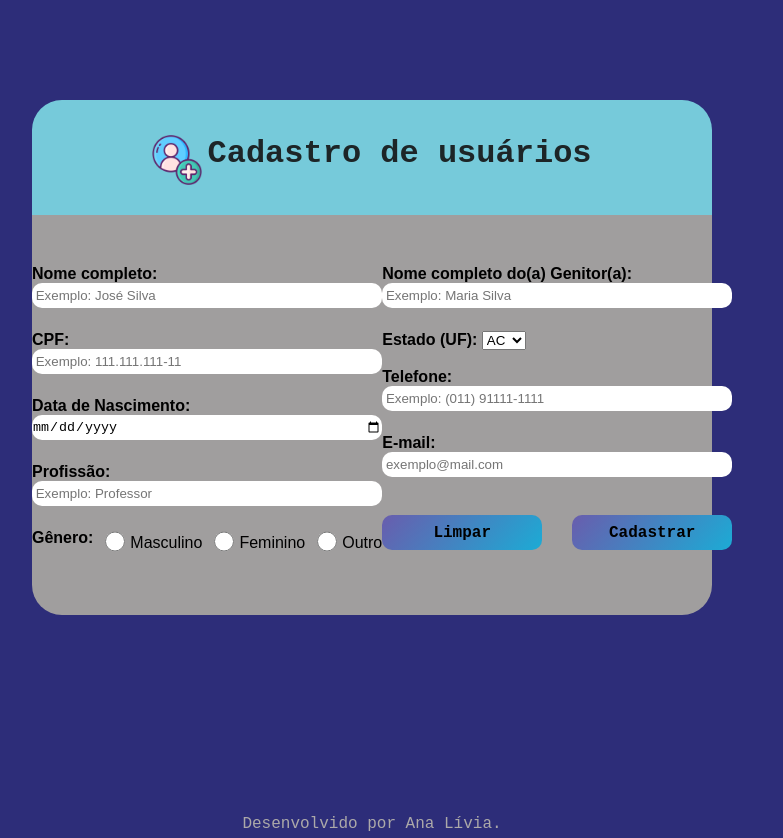
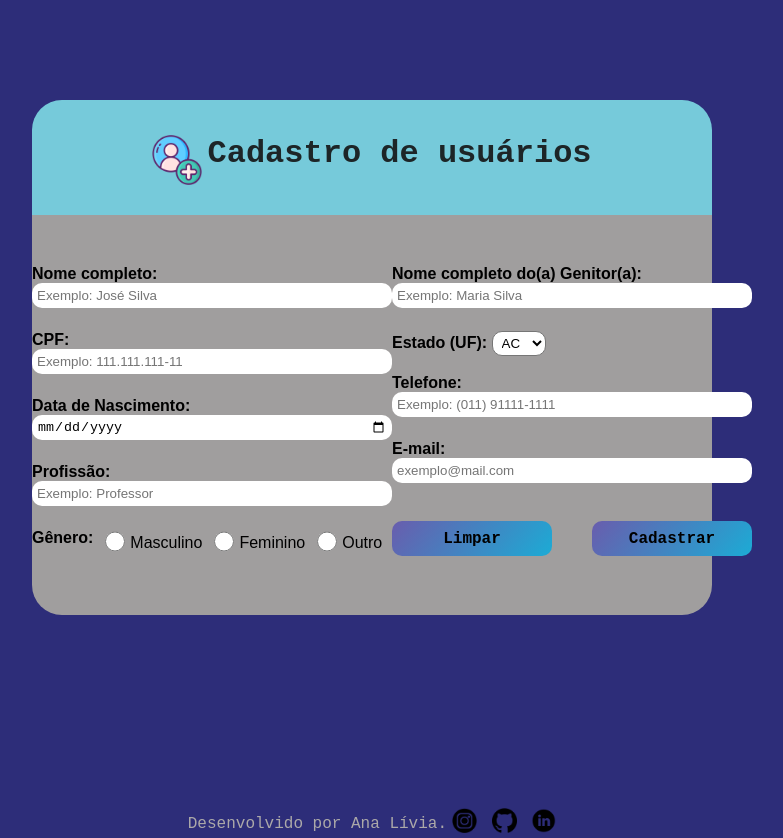
Before and after one commit to aliviasg/forms, a plain HTML site: page index.html in a window 1280 px wide. Shown: the whole page, without its empty margins (268-1051 px from the left). Drawn offline with Linux system fonts and the light colour scheme.

Commit message:
icones, ajustes de espaçamento no placeholder e seletor

```diff
--- a/index.html
+++ b/index.html
@@ -18,13 +18,13 @@
             <form class="register-info">
                 <div class="form1">
                     <b>Nome completo:</b> <br>
-                    <input type="text" name="nome" placeholder=" Exemplo: José Silva"/><br><br>
+                    <input type="text" name="nome" placeholder="Exemplo: José Silva"/><br><br>
                     <b>CPF:</b> <br>
-                    <input type="number" name="CPF" placeholder=" Exemplo: 111.111.111-11"/><br><br>
+                    <input type="number" name="CPF" placeholder="Exemplo: 111.111.111-11"/><br><br>
                     <b>Data de Nascimento:</b><br>
                     <input type="date" name="nascimento"/><br><br>
                     <b>Profissão:</b> <br>
-                    <input type="text" name="profissão" placeholder=" Exemplo: Professor"/><br><br>
+                    <input type="text" name="profissão" placeholder="Exemplo: Professor"/><br><br>
                     <div class="radio-div">
                         <b>Gênero:</b>
                         <input class="radio" type="radio" name="genero" value="masculino"/>
@@ -37,7 +37,7 @@
                 </div>
                 <div class="form2">
                     <b>Nome completo do(a) Genitor(a):</b> <br>
-                    <input type="text" name="nome genitor" placeholder=" Exemplo: Maria Silva"/><br><br>
+                    <input type="text" name="nome genitor" placeholder="Exemplo: Maria Silva"/><br><br>
                     <b>Estado (UF):</b>
                     <select>
                         <option>AC</option>
@@ -69,9 +69,9 @@
                         <option>TO</option>
                     </select> <br> <br>
                     <b>Telefone:</b><br>
-                    <input type="tel" name="telefone" placeholder=" Exemplo: (011) 91111-1111"><br><br>
+                    <input type="tel" name="telefone" placeholder="Exemplo: (011) 91111-1111"><br><br>
                     <b>E-mail:</b> <br>
-                    <input type="email" name="email" placeholder=" exemplo@mail.com"><br><br>
+                    <input type="email" name="email" placeholder="exemplo@mail.com"><br><br>
                     <div class="botoes">
                         <input type="reset" value="Limpar"/>
                         <input type="submit" name="cadastrar" value="Cadastrar"/>
@@ -82,5 +82,10 @@
 </body>
 <footer>
     Desenvolvido por Ana Lívia.
+    <div class="icons">
+        <a href="https://www.instagram.com/al_sg_/"><img src="images/ig.png"></a>
+        <a href="https://github.com/aliviasg"><img src="images/git.png"></a>
+        <a href="https://www.linkedin.com/in/ana-líviasgomes"><img src="images/linkedin.png"></a>
+      </div>
 </footer>
 </html>
--- a/style.css
+++ b/style.css
@@ -2,7 +2,6 @@
 * {
     margin: 0px;
     padding: 0px;
-
 }
 
 body {
@@ -51,6 +50,16 @@ form input {
 	border: none;
     width: 350px;
     margin-bottom: 5px;
+    padding-left: 5px;
+    padding-right: 5px;
+}
+
+form select {
+    border-radius: 10px;
+    height: 25px;
+    padding-left: 5px;
+    padding-right: 5px;
+    background-color: white;
 }
 
 .radio {
@@ -111,3 +120,9 @@ footer {
     color: rgb(172, 169, 169);
     font-family: 'Courier New', Courier, monospace;
 }
+
+.icons img {
+    height: 25px;
+    margin-left: 5px;
+    margin-top: -7px;
+}
```
Also changed, not shown: images/git.png (added), images/ig.png (added), images/linkedin.png (added).
